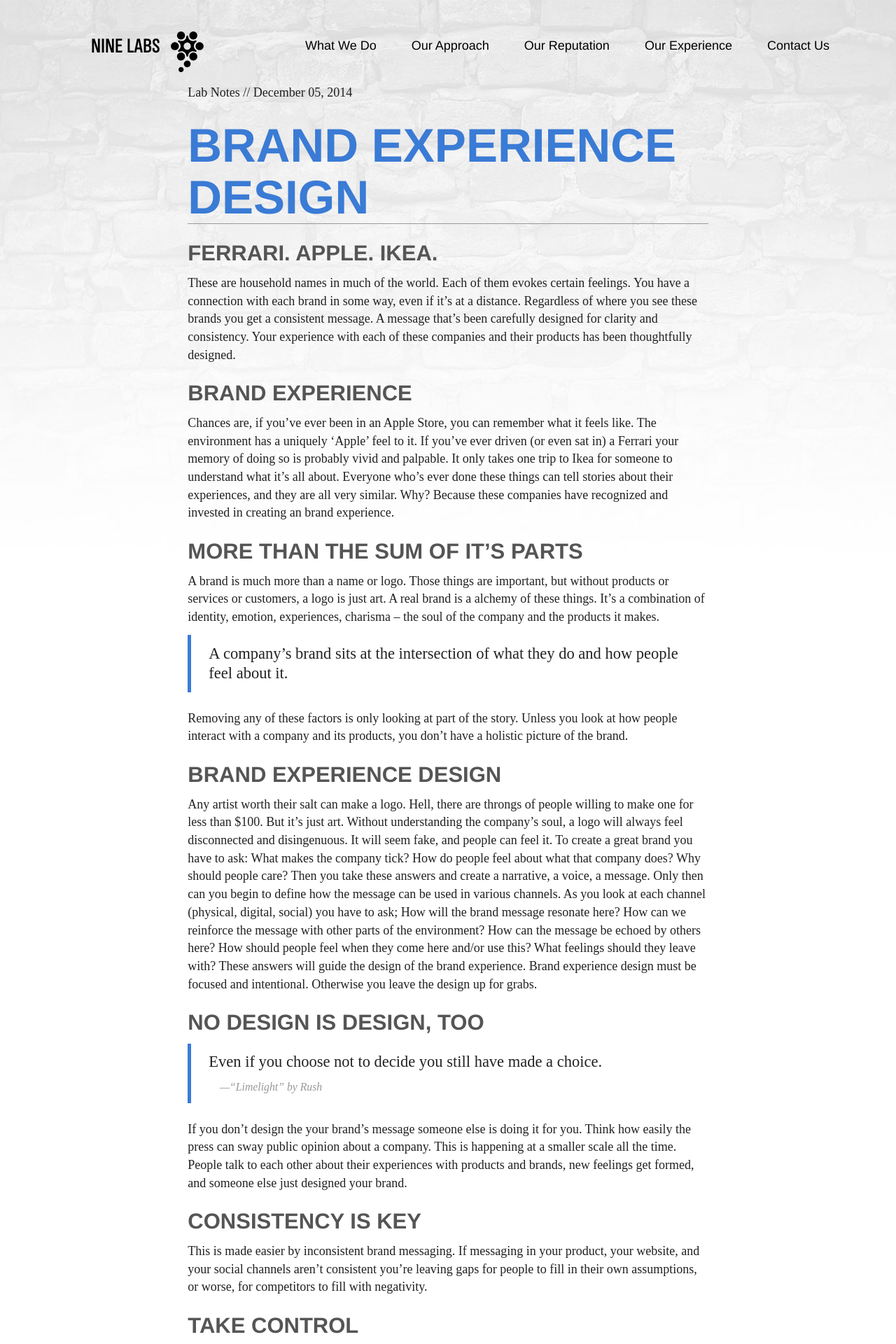
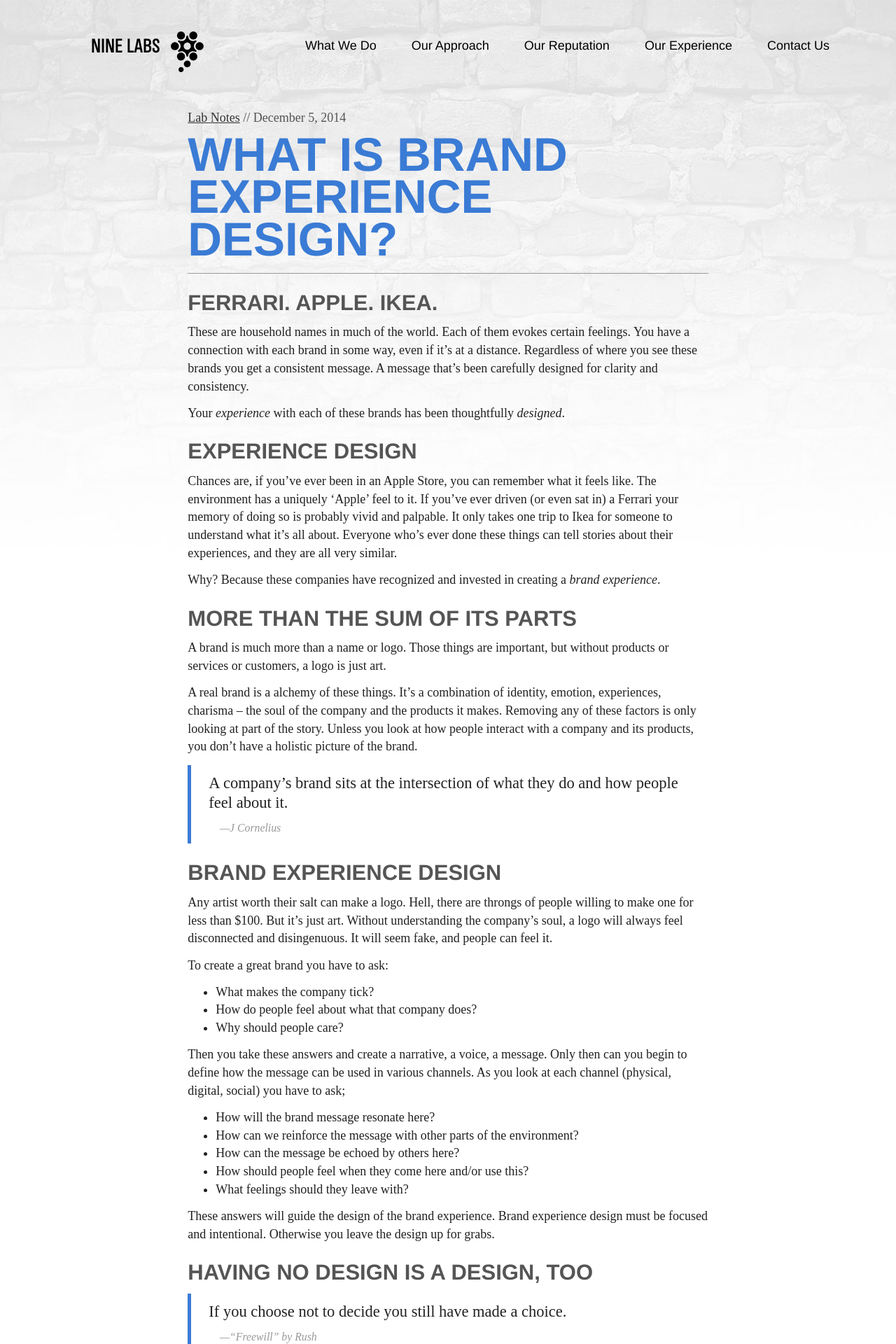
Before and after one commit to ninelabs/ninelabs.com, a Jekyll site: the page built from _posts/2014-12-05-brand-experience.md, in a window 1280 px wide. Shown: the top 1920 px of the page at 70% size. Built offline with Jekyll 4.4.1, drawn with Linux system fonts in a browser that asks for light colours; nearby versions of some CDN libraries; Markdown is read by kramdown in place of the engine named in the settings; some of the changed text lies outside the part shown.

Commit message:
Updated a blog post and some blog styles.
Signed-off-by: J Cornelius <github@jcornelius.com>

```diff
--- a/_layouts/blog.html
+++ b/_layouts/blog.html
@@ -3,7 +3,7 @@
 ---
 <article class="labnotes">
   <header>
-    <p class="meta">Lab Notes // {{ page.date | date: "%B %d, %Y" }}</p>
+    <p class="meta"><a href="/notes/">Lab Notes</a> // {{ page.date | date: "%B %-d, %Y" }}</p>
     <h2>{{ page.title }}</h2>
   </header>
 
--- a/_posts/2014-12-05-brand-experience.md
+++ b/_posts/2014-12-05-brand-experience.md
@@ -1,30 +1,54 @@
 ---
 layout: blog
-title: Brand Experience Design
+title: What is Brand Experience Design?
 author: J Cornelius
 date: December 5th, 2014
 ---
 ### Ferrari. Apple. Ikea.
-These are household names in much of the world. Each of them evokes certain feelings. You have a connection with each brand in some way, even if it’s at a distance. Regardless of where you see these brands you get a consistent message. A message that’s been carefully designed for clarity and consistency. Your experience with each of these companies and their products has been thoughtfully designed.
-### Brand Experience
+These are household names in much of the world. Each of them evokes certain feelings. You have a connection with each brand in some way, even if it’s at a distance. Regardless of where you see these brands you get a consistent message. A message that’s been carefully designed for clarity and consistency.
+
+Your *experience* with each of these brands has been thoughtfully *designed*.
+
+### Experience Design
 Chances are, if you’ve ever been in an Apple Store, you can remember what it feels like. The environment has a uniquely ‘Apple’ feel to it. If you’ve ever driven (or even sat in) a Ferrari your memory of doing so is probably vivid and palpable. It only takes one trip to Ikea for someone to understand what it’s all about. Everyone who’s ever done these things can tell stories about their experiences, and they are all very similar.
-Why? Because these companies have recognized and invested in creating an brand experience.
-### More than the sum of it’s parts
-A brand is much more than a name or logo. Those things are important, but without products or services or customers, a logo is just art. A real brand is a alchemy of these things. It’s a combination of identity, emotion, experiences, charisma – the soul of the company and the products it makes.
-> A company’s brand sits at the intersection of what they do and how people feel about it.
 
-Removing any of these factors is only looking at part of the story. Unless you look at how people interact with a company and its products, you don’t have a holistic picture of the brand.
+Why? Because these companies have recognized and invested in creating a *brand experience*.
+
+### More than the sum of its parts
+A brand is much more than a name or logo. Those things are important, but without products or services or customers, a logo is just art.
+
+A real brand is a alchemy of these things. It’s a combination of identity, emotion, experiences, charisma – the soul of the company and the products it makes. Removing any of these factors is only looking at part of the story. Unless you look at how people interact with a company and its products, you don’t have a holistic picture of the brand.
+
+> A company’s brand sits at the intersection of what they do and how people feel about it. *J Cornelius*
+
 ### Brand Experience Design
 Any artist worth their salt can make a logo. Hell, there are throngs of people willing to make one for less than $100. But it’s just art. Without understanding the company's soul, a logo will always feel disconnected and disingenuous. It will seem fake, and people can feel it.
-To create a great brand you have to ask: What makes the company tick? How do people feel about what that company does? Why should people care? Then you take these answers and create a narrative, a voice, a message. Only then can you begin to define how the message can be used in various channels.
-As you look at each channel (physical, digital, social) you have to ask; How will the brand message resonate here? How can we reinforce the message with other parts of the environment? How can the message be echoed by others here? How should people feel when they come here and/or use this? What feelings should they leave with?
+
+To create a great brand you have to ask:
+
+- What makes the company tick?
+- How do people feel about what that company does?
+- Why should people care?
+
+Then you take these answers and create a narrative, a voice, a message. Only then can you begin to define how the message can be used in various channels. As you look at each channel (physical, digital, social) you have to ask;
+
+- How will the brand message resonate here?
+- How can we reinforce the message with other parts of the environment?
+- How can the message be echoed by others here?
+- How should people feel when they come here and/or use this?
+- What feelings should they leave with?
+
 These answers will guide the design of the brand experience. Brand experience design must be focused and intentional. Otherwise you leave the design up for grabs.
-### No Design is Design, too
-> Even if you choose not to decide you still have made a choice. *"Limelight" by Rush*
+
+### Having No Design is a Design, too
+
+> If you choose not to decide you still have made a choice. *"Freewill" by Rush*
 
 If you don’t design the your brand’s message someone else is doing it for you. Think how easily the press can sway public opinion about a company. This is happening at a smaller scale all the time. People talk to each other about their experiences with products and brands, new feelings get formed, and someone else just designed your brand.
 
 ### Consistency is Key
 This is made easier by inconsistent brand messaging. If messaging in your product, your website, and your social channels aren’t consistent you’re leaving gaps for people to fill in their own assumptions, or worse, for competitors to fill with negativity.
 ### Take Control
-The easiest way to mitigate the risk of your brand being redefined around you is to take action. Take time to think about the soul of the company. Think about how you want people to feel about the company and its products. Be intentional about making sure your messaging is consistant across every channel (even the ones you might not think are important). Remember, as Jeff Bezos said "Your brand is what other people say about you when you’re not in the room."
+The easiest way to mitigate the risk of your brand being redefined around you is to take action. Take time to think about the soul of the company. Think about how you want people to feel about the company and its products. Be intentional about making sure your messaging is consistant across every channel (even the ones you might not think are important).
+
+As Jeff Bezos said "Your brand is what other people say about you when you’re not in the room." Would you like to help shape the way people talk about your company, or are you comfortable leaving it to chance?
```
Also changed, not shown: _sass/styles.scss (+12 -0 lines), css/styles.css.
